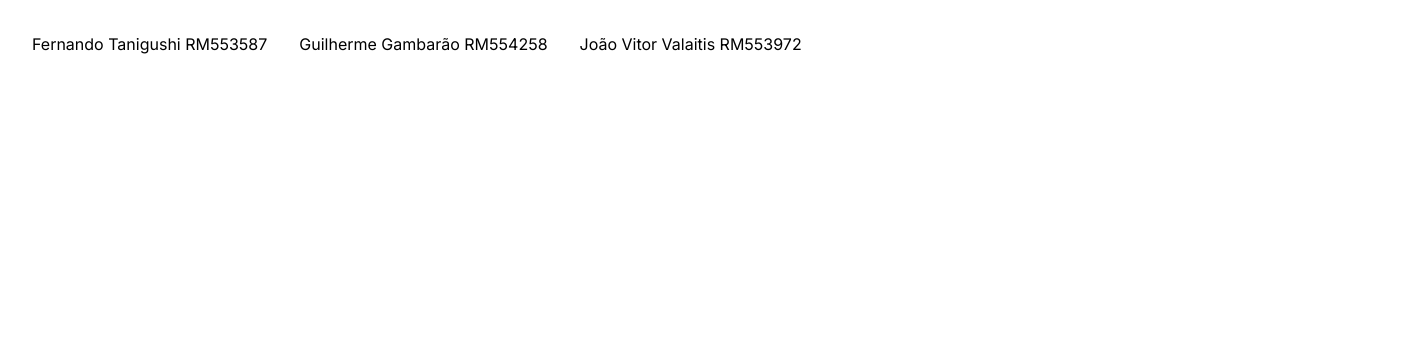
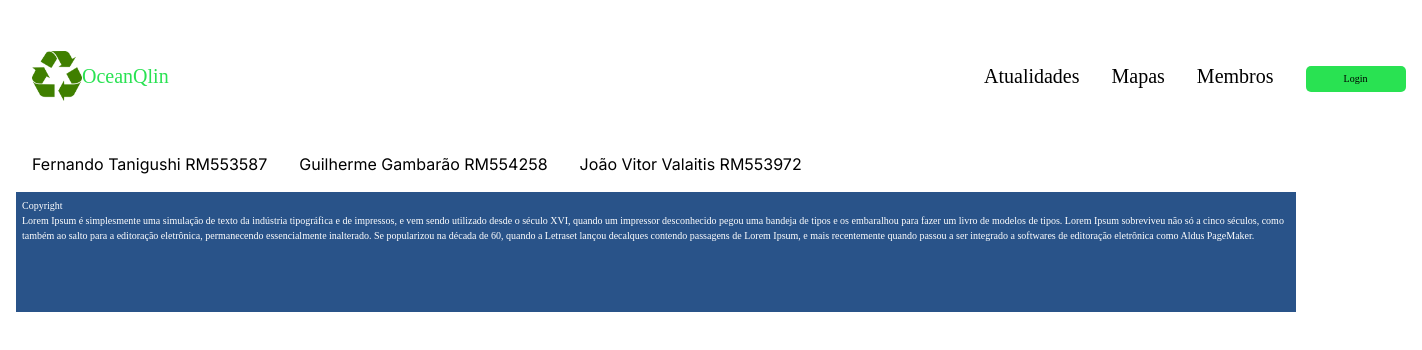
Before and after one commit to ShinjiTani67/globalsolution_webdev_vidanaagua, a Next.js app: page /pages/Membros in a window 1280 px wide. Shown: the top 350 px of the page, 1422 px wide, since content can reach past the window. Built offline with nearby package versions, Linux system fonts and the light colour scheme.

Commit message:
update geral

```diff
--- a/app/globals.css
+++ b/app/globals.css
@@ -129,3 +129,27 @@ ul{
 li{
   padding: 1rem;
 }
+
+.membros{
+  height: 150vh;
+  width: 100vw;
+  background-color: white;
+}
+
+.mapas{
+  height: 150vh;
+  width: 100vw;
+  background-color: white;
+}
+
+.membrosListas{
+  background-color: white;
+  height: 100%;
+  width: inherit;
+  display: flex;
+  flex-direction: column;
+  justify-content: left;
+  align-items: center;
+  margin: auto;
+  padding: 30px;
+}
--- a/app/pages/Mapas/page.tsx
+++ b/app/pages/Mapas/page.tsx
@@ -16,7 +16,7 @@ async function fetchData() {
 
 const mapas = () => {
   return (
-    <div>
+    <div className='mapas'>
       <Header></Header>
       <h1>Aonde estão os incineradores</h1>
       <p>pesquisa pelo CEP</p>
--- a/app/pages/Membros/page.tsx
+++ b/app/pages/Membros/page.tsx
@@ -1,16 +1,20 @@
 import React from 'react'
-
+import Header from '@/app/components/Header'
+import Footer from '@/app/components/Footer'
 const  membros = () => {
   return (
-    <div>
-        <nav>
+    <div className='membros'>
+      <Header></Header>
+        <nav className='membrosLista'>
             <ul>
                 <li>Fernando Tanigushi RM553587</li>
                 <li>Guilherme Gambarão RM554258</li>
                 <li>João Vitor Valaitis RM553972</li>
             </ul>
         </nav>
+        <Footer></Footer>
     </div>
+
   )
 }
 
```
